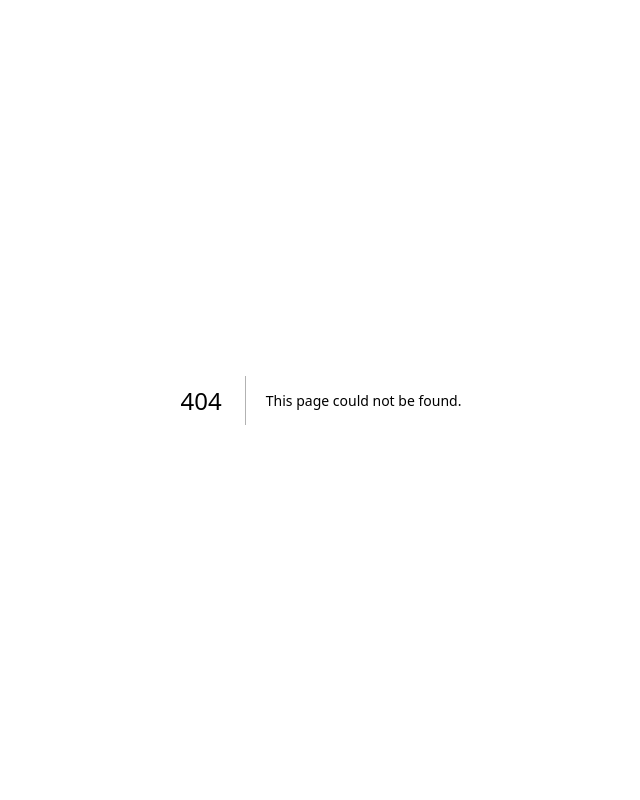
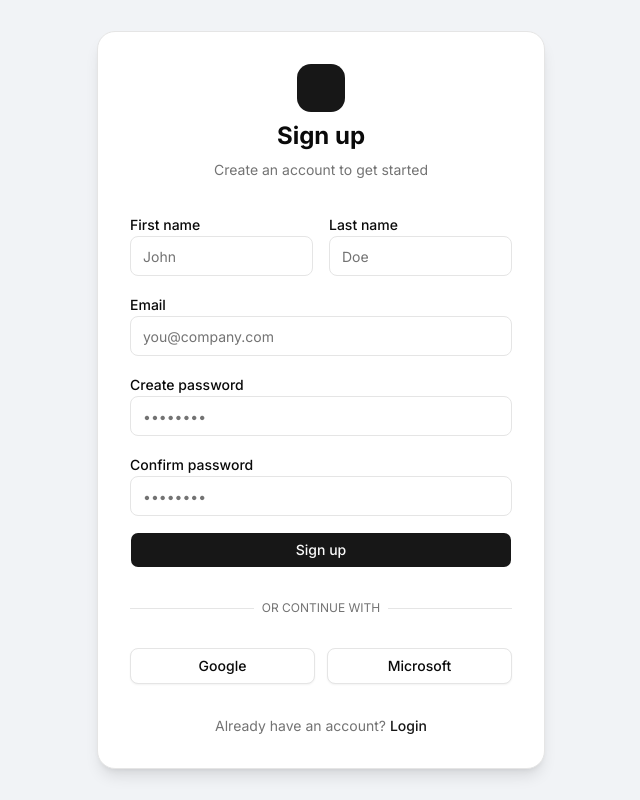
Before and after one commit to somebody1011/workflow-platform, a Next.js app in the folder frontend/: page /signup in a window 1280 px wide. Before the commit this address had no page. Shown: the whole page, without its empty margins (319-959 px from the left). Built offline with nearby package versions, Linux system fonts and the light colour scheme.

Commit message:
added signup page  and implemented signup logic

```diff
--- /dev/null
+++ b/frontend/app/signup/page.tsx
@@ -0,0 +1,193 @@
+"use client"
+import { useState } from "react"
+import { Button } from "@/components/ui/button"
+import Link from "next/link"
+import * as z from "zod"
+
+const formSchema = z.object({
+  firstName: z.string().min(2, { message: "First name must be at least 2 characters" }).max(100),
+  lastName: z.string().min(2, { message: "Last name must be at least 2 characters" }).max(100),
+  email: z.string().email({ message: "Please enter a valid email" }),
+  password: z.string().min(6, { message: "Password must be at least 6 characters" }),
+  confirmPassword: z.string()
+}).refine((data) => data.password === data.confirmPassword, {
+  message: "Passwords do not match",
+  path: ["confirmPassword"]
+})
+
+type FormValues = z.infer<typeof formSchema>
+
+type FieldErrors = {
+  firstName?: string
+  lastName?: string
+  email?: string
+  password?: string
+  confirmPassword?: string
+  form?: string
+}
+
+export default function SigninPage() {
+  const [form, setForm] = useState<FormValues>({
+    firstName: "",
+    lastName: "",
+    email: "",
+    password: "",
+    confirmPassword: "",
+  })
+  const [errors, setErrors] = useState<FieldErrors>({})
+  const [submitting, setSubmitting] = useState(false)
+
+  const handleSubmit = async (e: React.FormEvent) => {
+    e.preventDefault()
+    const result = formSchema.safeParse(form)
+    if (!result.success) {
+      const fieldErrors: FieldErrors = {}
+      for (const issue of result.error.issues) {
+        const path = issue.path[0] as keyof FieldErrors | undefined
+        if (path && !fieldErrors[path]) {
+          fieldErrors[path] = issue.message
+        }
+      }
+      setErrors(fieldErrors)
+      return
+    }
+
+    setSubmitting(true)
+    try {
+      const response = await fetch("http://localhost:5000/api/v1/users", {
+        method: "POST",
+        headers: { "Content-Type": "application/json" },
+        body: JSON.stringify({
+          firstName: form.firstName.trim(),
+          lastName: form.lastName.trim(),
+          email: form.email.trim(),
+          password: form.password,
+        }),
+      })
+
+      const data = await response.json()
+      if (!response.ok) {
+        setErrors({ form: data.error || "Something went wrong" })
+        return
+      }
+
+      window.location.href = "/login"
+    } catch {
+      setErrors({ form: "Unable to reach the server. Please try again." })
+    } finally {
+      setSubmitting(false)
+    }
+  }
+
+  return (
+    <div className="flex min-h-screen items-center justify-center bg-muted/40">
+      <div className="w-full max-w-md space-y-8 rounded-2xl border border-border bg-background p-8 shadow-lg">
+        <div className="flex flex-col items-center gap-2 text-center">
+          <div className="h-12 w-12 rounded-xl bg-primary" />
+          <h1 className="text-2xl font-bold">Sign up</h1>
+          <p className="text-sm text-muted-foreground">Create an account to get started</p>
+        </div>
+        <form className="mt-8 space-y-6" onSubmit={handleSubmit}>
+          <div className="space-y-4">
+            <div className="grid grid-cols-2 gap-4">
+              <div className="space-y-2">
+                <label htmlFor="firstName" className="text-sm font-medium">First name</label>
+                <input
+                  id="firstName"
+                  name="firstName"
+                  type="text"
+                  autoComplete="given-name"
+                  required
+                  placeholder="John"
+                  value={form.firstName}
+                  onChange={(e) => setForm((prev) => ({ ...prev, firstName: e.target.value }))}
+                  className="h-10 w-full rounded-md border border-border bg-transparent px-3 py-2 text-sm placeholder:text-muted-foreground focus:outline-none focus:ring-2 focus:ring-ring"
+                />
+                {errors.firstName && <p className="text-xs text-red-500">{errors.firstName}</p>}
+              </div>
+              <div className="space-y-2">
+                <label htmlFor="lastName" className="text-sm font-medium">Last name</label>
+                <input
+                  id="lastName"
+                  name="lastName"
+                  type="text"
+                  autoComplete="family-name"
+                  required
+                  placeholder="Doe"
+                  value={form.lastName}
+                  onChange={(e) => setForm((prev) => ({ ...prev, lastName: e.target.value }))}
+                  className="h-10 w-full rounded-md border border-border bg-transparent px-3 py-2 text-sm placeholder:text-muted-foreground focus:outline-none focus:ring-2 focus:ring-ring"
+                />
+                {errors.lastName && <p className="text-xs text-red-500">{errors.lastName}</p>}
+              </div>
+            </div>
+            <div className="space-y-2">
+              <label htmlFor="email" className="text-sm font-medium">Email</label>
+              <input
+                id="email"
+                name="email"
+                type="email"
+                autoComplete="email"
+                required
+                placeholder="you@company.com"
+                value={form.email}
+                onChange={(e) => setForm((prev) => ({ ...prev, email: e.target.value }))}
+                className="h-10 w-full rounded-md border border-border bg-transparent px-3 py-2 text-sm placeholder:text-muted-foreground focus:outline-none focus:ring-2 focus:ring-ring"
+              />
+              {errors.email && <p className="text-xs text-red-500">{errors.email}</p>}
+            </div>
+            <div className="space-y-2">
+              <label htmlFor="password" className="text-sm font-medium">Create password</label>
+              <input
+                id="password"
+                name="password"
+                type="password"
+                autoComplete="new-password"
+                required
+                placeholder="••••••••"
+                value={form.password}
+                onChange={(e) => setForm((prev) => ({ ...prev, password: e.target.value }))}
+                className="h-10 w-full rounded-md border border-border bg-transparent px-3 py-2 text-sm placeholder:text-muted-foreground focus:outline-none focus:ring-2 focus:ring-ring"
+              />
+              {errors.password && <p className="text-xs text-red-500">{errors.password}</p>}
+            </div>
+            <div className="space-y-2">
+              <label htmlFor="confirmPassword" className="text-sm font-medium">Confirm password</label>
+              <input
+                id="confirmPassword"
+                name="confirmPassword"
+                type="password"
+                autoComplete="new-password"
+                required
+                placeholder="••••••••"
+                value={form.confirmPassword}
+                onChange={(e) => setForm((prev) => ({ ...prev, confirmPassword: e.target.value }))}
+                className="h-10 w-full rounded-md border border-border bg-transparent px-3 py-2 text-sm placeholder:text-muted-foreground focus:outline-none focus:ring-2 focus:ring-ring"
+              />
+              {errors.confirmPassword && <p className="text-xs text-red-500">{errors.confirmPassword}</p>}
+            </div>
+            {errors.form && <p className="text-xs text-red-500">{errors.form}</p>}
+            <Button type="submit" className="w-full" disabled={submitting}>
+              {submitting ? "Creating account..." : "Sign up"}
+            </Button>
+          </div>
+        </form>
+        <div className="relative">
+          <div className="absolute inset-0 flex items-center">
+            <div className="w-full border-t border-border" />
+          </div>
+          <div className="relative flex justify-center text-xs uppercase">
+            <span className="bg-background px-2 text-muted-foreground">Or continue with</span>
+          </div>
+        </div>
+        <div className="grid grid-cols-2 gap-3">
+          <Button variant="outline">Google</Button>
+          <Button variant="outline">Microsoft</Button>
+        </div>
+        <p className="text-center text-sm text-muted-foreground">
+          Already have an account? <Link href="/login" className="font-medium text-primary hover:underline">Login</Link>
+        </p>
+      </div>
+    </div>
+  )
+}
```
